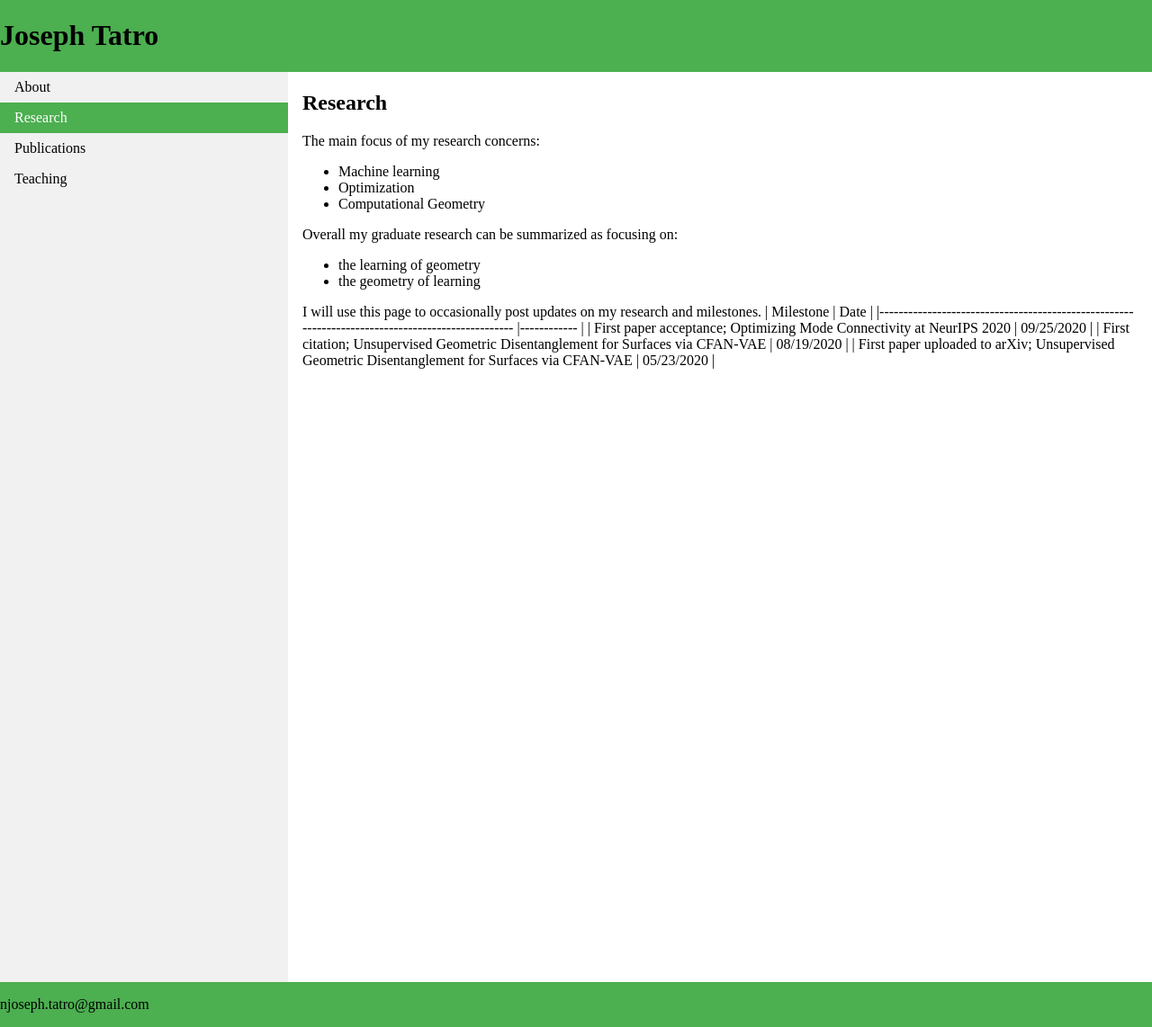
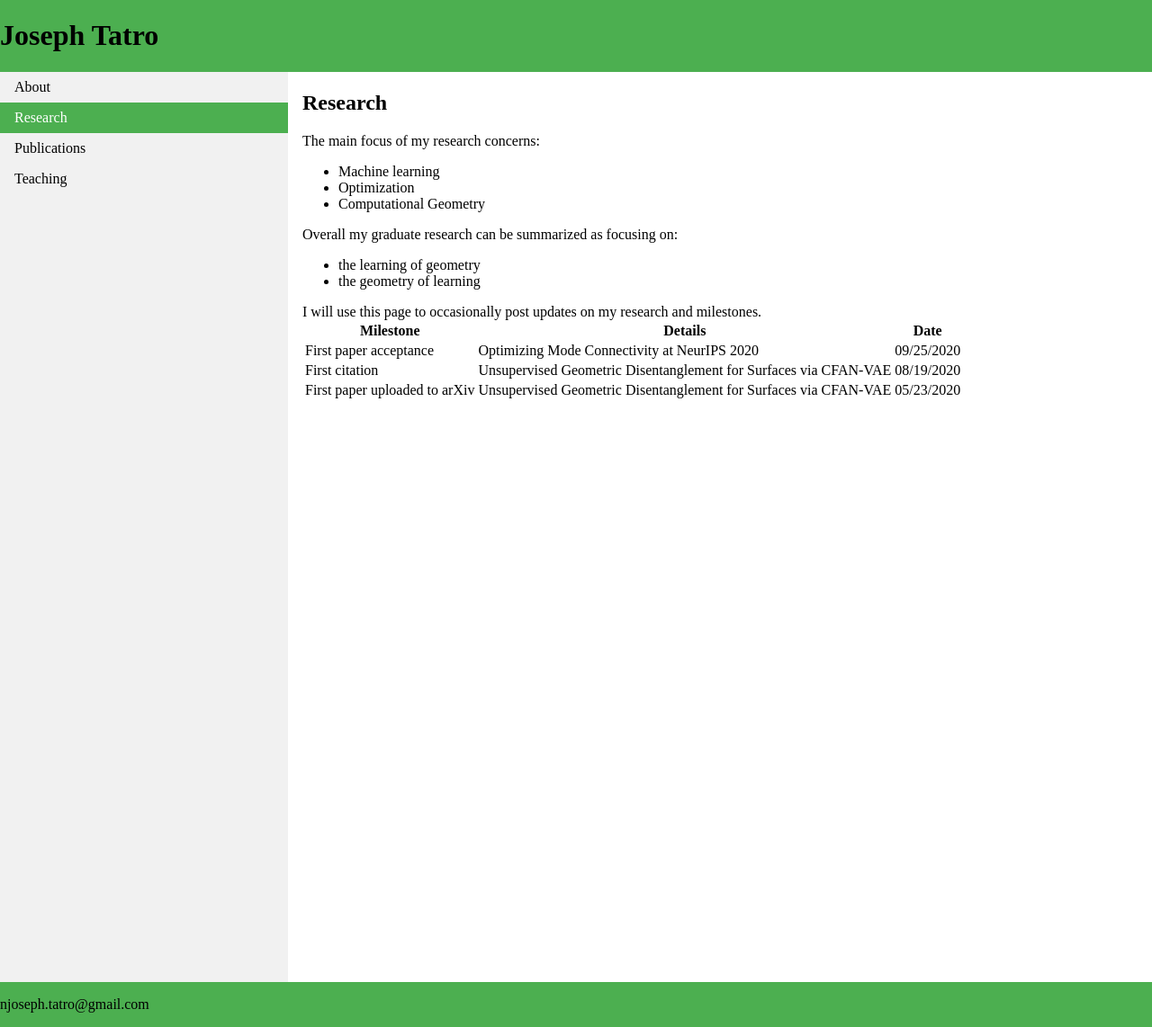
Before and after one commit to tatron/tatron.github.io, a Jekyll site: the page built from research.md, in a window 1280 px wide and 1142 px high. Shown: the whole window at 90% size. Built offline with Jekyll 4.4.1, drawn with Linux system fonts in a browser that asks for light colours.

Commit message:
Update research.md

```diff
--- a/research.md
+++ b/research.md
@@ -29,11 +29,28 @@ title: Research
 
   I will use this page to occasionally post updates on my research and milestones.
 
-| Milestone                                                                                       	| Date       	|
-|-------------------------------------------------------------------------------------------------	|------------	|
-| First paper acceptance; Optimizing Mode Connectivity at NeurIPS 2020                            	| 09/25/2020 	|
-| First citation; Unsupervised Geometric Disentanglement for Surfaces via CFAN-VAE                	| 08/19/2020 	|
-| First paper uploaded to arXiv; Unsupervised Geometric Disentanglement for Surfaces via CFAN-VAE 	| 05/23/2020 	|
+ <table>
+  <tr>
+    <th>Milestone</th>
+    <th>Details</th>
+    <th>Date</th>
+  </tr>
+  <tr>
+    <td>First paper acceptance</td>
+    <td> Optimizing Mode Connectivity at NeurIPS 2020 </td>
+    <td>09/25/2020</td>
+  </tr>
+  <tr>
+    <td>First citation </td>
+    <td> Unsupervised Geometric Disentanglement for Surfaces via CFAN-VAE </td>
+    <td>08/19/2020</td>
+  </tr>
+  <tr>
+    <td>First paper uploaded to arXiv </td>
+    <td> Unsupervised Geometric Disentanglement for Surfaces via CFAN-VAE </td>
+    <td>05/23/2020</td>
+  </tr>
+</table>
 
 </div>
 </body>
```
